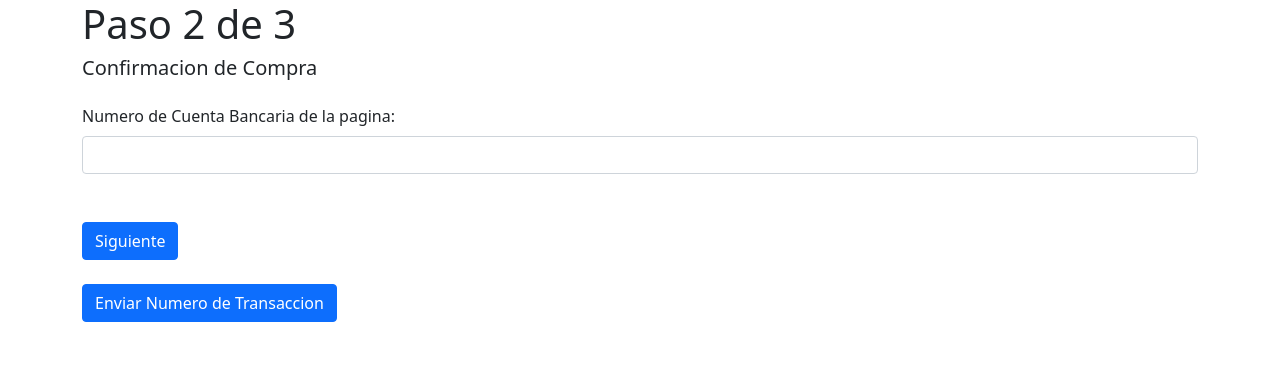
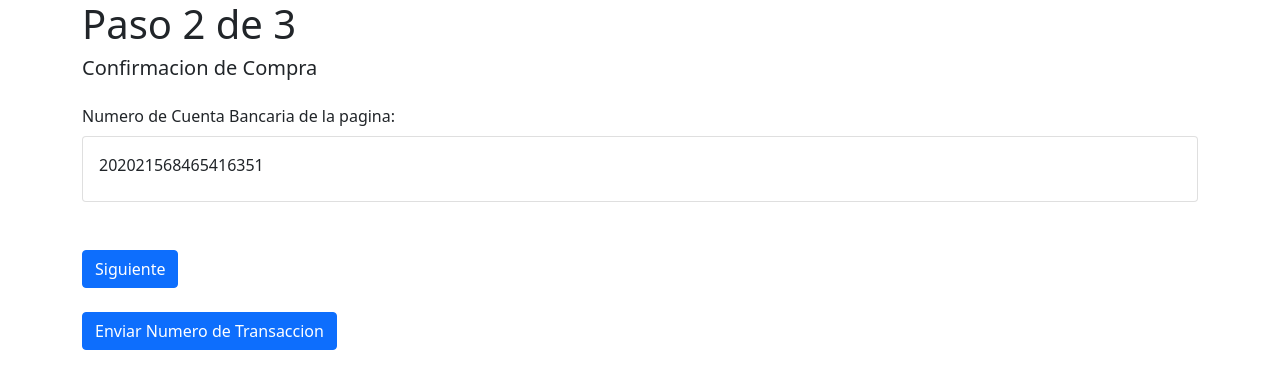
Before and after one commit to Jacquie10/TrabajoFinalPrograWeb, a Next.js app: page /Pasos/pasoCompra in a window 1280 px wide. Both pictures are taken after a click on the button "Siguiente". Shown: the top 388 px of the page. Built offline with nearby package versions, Linux system fonts and the light colour scheme.

Commit message:
Mostrar cuenta bancaria paso2 compra

```diff
--- a/component/paso2C.component.js
+++ b/component/paso2C.component.js
@@ -16,9 +16,14 @@ const Paso2C = (props) => {
         <form>
             <div className="mt-4">
                 <label for="txt_cuent" className="form-label">Numero de Cuenta Bancaria de la pagina:</label>
-                <input id="txt_cuenta" type="text" className="form-control" />
+                <div class="card">
+                    <div class="card-body">
+                    <label for="txt_cuent" className="form-label">202021568465416351</label>
+                    </div>
+                </div>
             </div>
         </form>
+
 
         <div className="mt-4">
             <button type="button" className="btn btn-primary mt-4" onClick={butConfirmar} >
```
